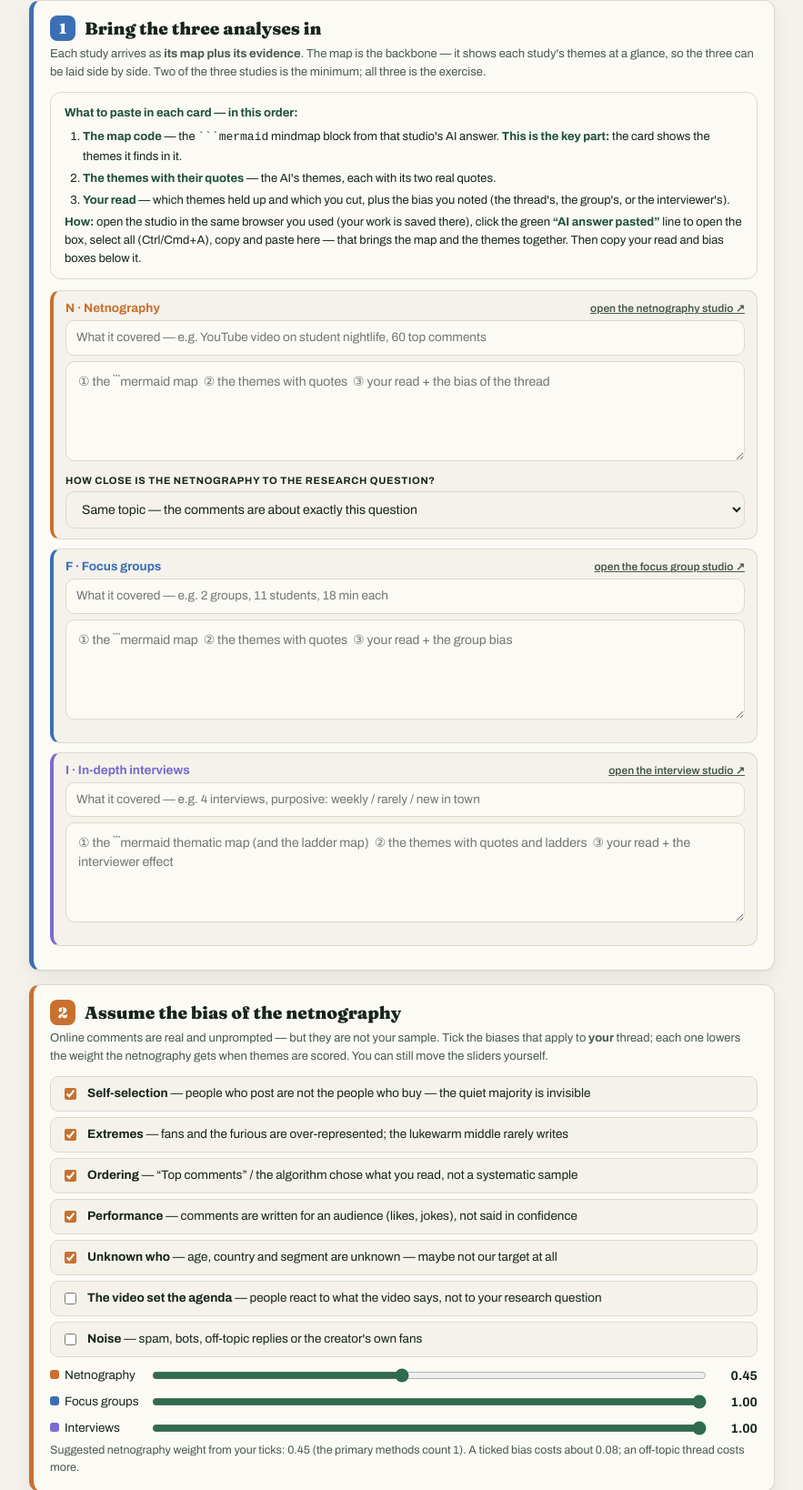
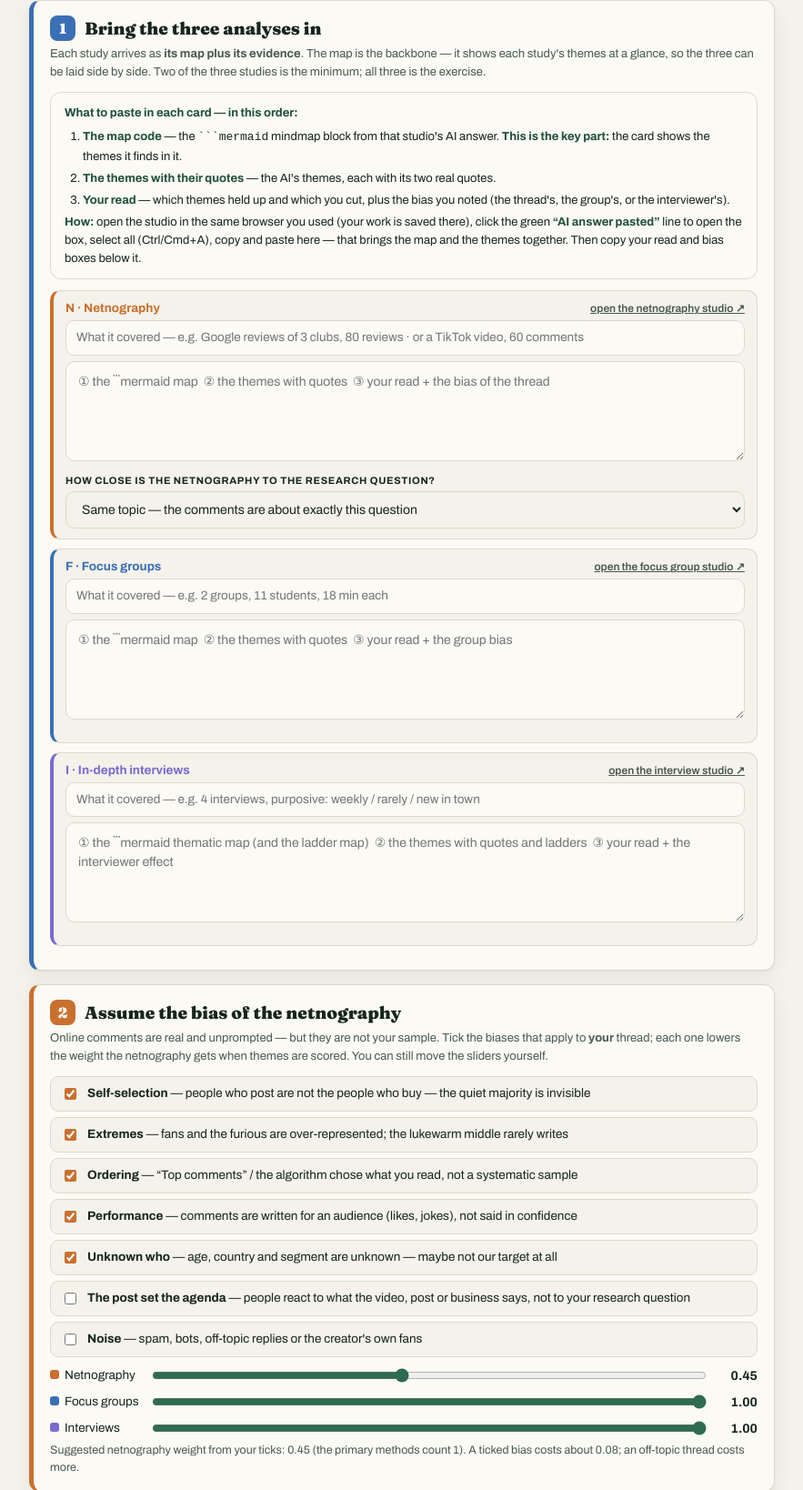
Before and after one commit to cmoreno34/triangulation-studio, a plain HTML site: page index.html in a window 1280 px wide. Shown: the part 423-2061 px from the top of the page at 91% size, without its empty margins (198-1081 px from the left). Drawn offline with Linux system fonts and the light colour scheme.

Commit message:
Netnography wording covers any online source (posts, reviews), not only videos
Co-Authored-By: Claude Opus 5.5 <noreply@anthropic.com>

````diff
--- a/index.html
+++ b/index.html
@@ -170,7 +170,7 @@ pre.prompt{background:#14211b;color:#e8efe6;border-radius:10px;padding:14px;marg
 
   <div class="src" style="--sc:var(--c3)">
     <div class="sh"><b>N · Netnography</b><a href="https://cmoreno34.github.io/netnography-studio/" target="_blank" rel="noopener">open the netnography studio ↗</a></div>
-    <input class="txt" id="d_n" placeholder="What it covered — e.g. YouTube video on student nightlife, 60 top comments">
+    <input class="txt" id="d_n" placeholder="What it covered — e.g. Google reviews of 3 clubs, 80 reviews · or a TikTok video, 60 comments">
     <textarea id="s_n" class="capped" style="height:110px;max-height:240px" placeholder="① the ```mermaid map  ② the themes with quotes  ③ your read + the bias of the thread"></textarea>
     <div class="chip2" id="c_n" style="display:none"><span>✓ netnography analysis — <b class="nl"></b> lines</span><span class="edit">click to view / edit</span></div>
     <div class="mapcheck" id="m_n"></div>
@@ -302,7 +302,7 @@ const BIASES=[
   ['order','Ordering','“Top comments” / the algorithm chose what you read, not a systematic sample',true],
   ['perform','Performance','comments are written for an audience (likes, jokes), not said in confidence',true],
   ['who','Unknown who','age, country and segment are unknown — maybe not our target at all',true],
-  ['frame','The video set the agenda','people react to what the video says, not to your research question',false],
+  ['frame','The post set the agenda','people react to what the video, post or business says, not to your research question',false],
   ['noise','Noise','spam, bots, off-topic replies or the creator\'s own fans',false]];
 const V=['+','~','0','x'], VAL={'+':1,'~':.5,'0':0,'x':-1};
 function val(id){const e=$('#'+id);return e?e.value.trim():'';}
@@ -395,7 +395,7 @@ mindmap
 AFTER the two blocks, do the analysis — ALL 5 steps, in order:
 1) HARMONISE: list the themes of each analysis and say which you merged into one and why.
 2) EVIDENCE: for each final theme, one short supporting quote or finding from each source that supports it, labelled [N], [F] or [I]. Never invent quotes.
-3) THE NETNOGRAPHY TEST: does the online talk tell broadly the same story as the primary data? List the themes that appear ONLY online, and those where the online talk CONTRADICTS what was said in the groups or interviews. If more than about half of what the netnography says is not confirmed by the primary data, say clearly that it DIVERGES and must be reported as a SEPARATE LENS, not blended into the findings. Give the most likely reason (a different population, the medium's bias, the video framing the conversation).
+3) THE NETNOGRAPHY TEST: does the online talk tell broadly the same story as the primary data? List the themes that appear ONLY online, and those where the online talk CONTRADICTS what was said in the groups or interviews. If more than about half of what the netnography says is not confirmed by the primary data, say clearly that it DIVERGES and must be reported as a SEPARATE LENS, not blended into the findings. Give the most likely reason (a different population, the medium's bias, the video or post framing the conversation).
 4) INTEGRATED FINDINGS: 3-5 findings ranked by strength of evidence — two primary methods agreeing beats one; the netnography adds only discounted corroboration. Label each: Robust (2-3 methods), Primary only, Contested, or Online-only hypothesis.
 5) End with the single DECISION the client should take (a concrete marketing action), and the 2-3 things a representative SURVEY must now measure to size these findings.
 Use ONLY the analyses provided — do not invent quotes, data or themes.
````
